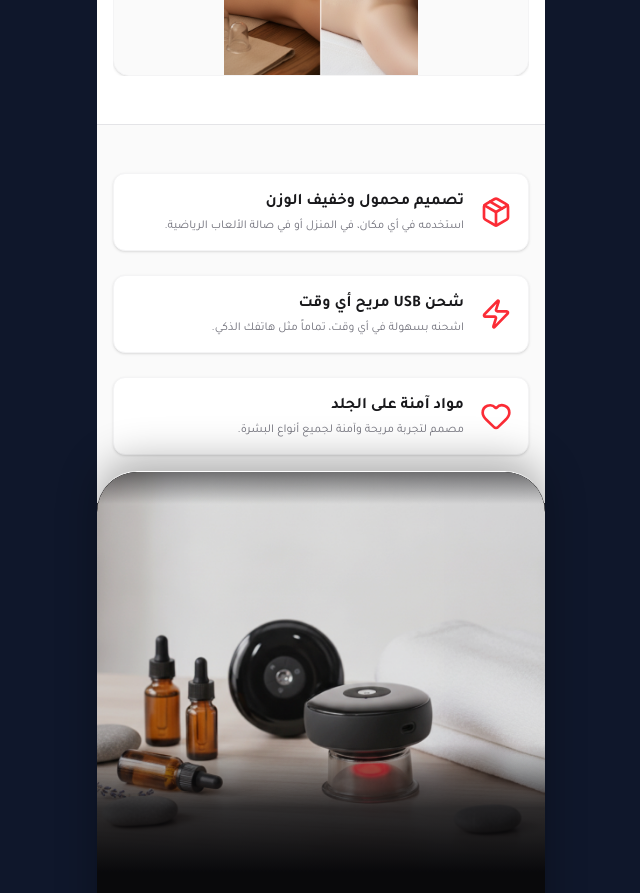
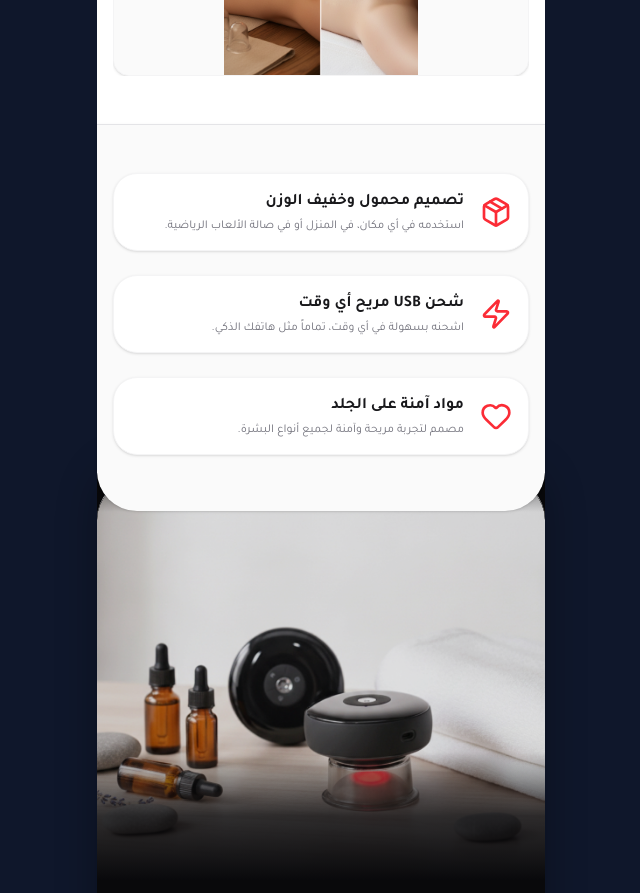
Before and after one commit to S3EM/Hagag-Store, a React (Vite) app: page / in a window 1280 px wide. Shown: the part 4100-4993 px from the top of the page, without its empty margins (319-959 px from the left). Built offline with nearby package versions, Linux system fonts and the light colour scheme.

Commit message:
style: update mini features section design
Enhance the visual styling of the mini features section with rounded corners, improved padding, and shadow effects to improve UI consistency.

```diff
--- a/src/App.tsx
+++ b/src/App.tsx
@@ -456,9 +456,9 @@ export default function App() {
         </section>
 
         {/* MINI FEATURES */}
-        <section className="px-4 py-12 bg-zinc-50 text-zinc-900 border-t border-zinc-200">
+        <section className="px-4 pb-14 pt-12 bg-zinc-50 text-zinc-900 border-t border-zinc-200 rounded-b-[2.5rem] shadow-sm relative z-10">
           <div className="space-y-6">
-            <div className="flex items-center gap-4 bg-white p-4 rounded-xl shadow-sm border border-zinc-100">
+            <div className="flex items-center gap-4 bg-white p-4 rounded-[1.5rem] shadow-sm border border-zinc-100">
               <Package className="text-red-500 shrink-0" size={32} />
               <div>
                 <h4 className="font-bold">{t.feature1Title}</h4>
@@ -466,7 +466,7 @@ export default function App() {
               </div>
             </div>
 
-            <div className="flex items-center gap-4 bg-white p-4 rounded-xl shadow-sm border border-zinc-100">
+            <div className="flex items-center gap-4 bg-white p-4 rounded-[1.5rem] shadow-sm border border-zinc-100">
               <Zap className="text-red-500 shrink-0" size={32} />
               <div>
                 <h4 className="font-bold">{t.feature2Title}</h4>
@@ -474,7 +474,7 @@ export default function App() {
               </div>
             </div>
 
-            <div className="flex items-center gap-4 bg-white p-4 rounded-xl shadow-sm border border-zinc-100">
+            <div className="flex items-center gap-4 bg-white p-4 rounded-[1.5rem] shadow-sm border border-zinc-100">
               <Heart className="text-red-500 shrink-0" size={32} />
               <div>
                 <h4 className="font-bold">{t.feature3Title}</h4>
```
